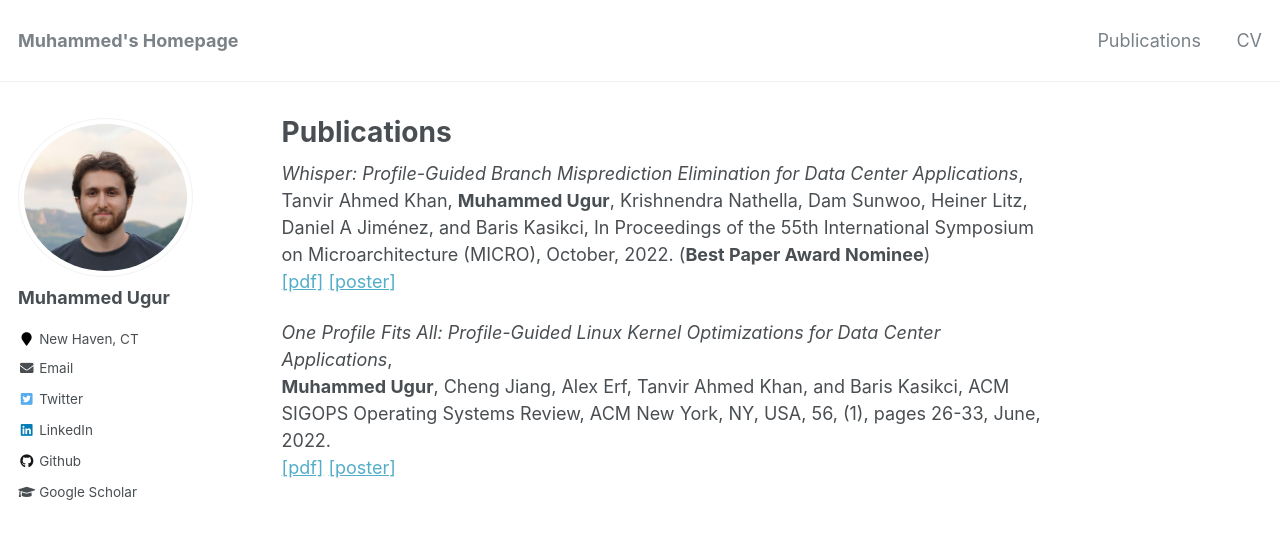
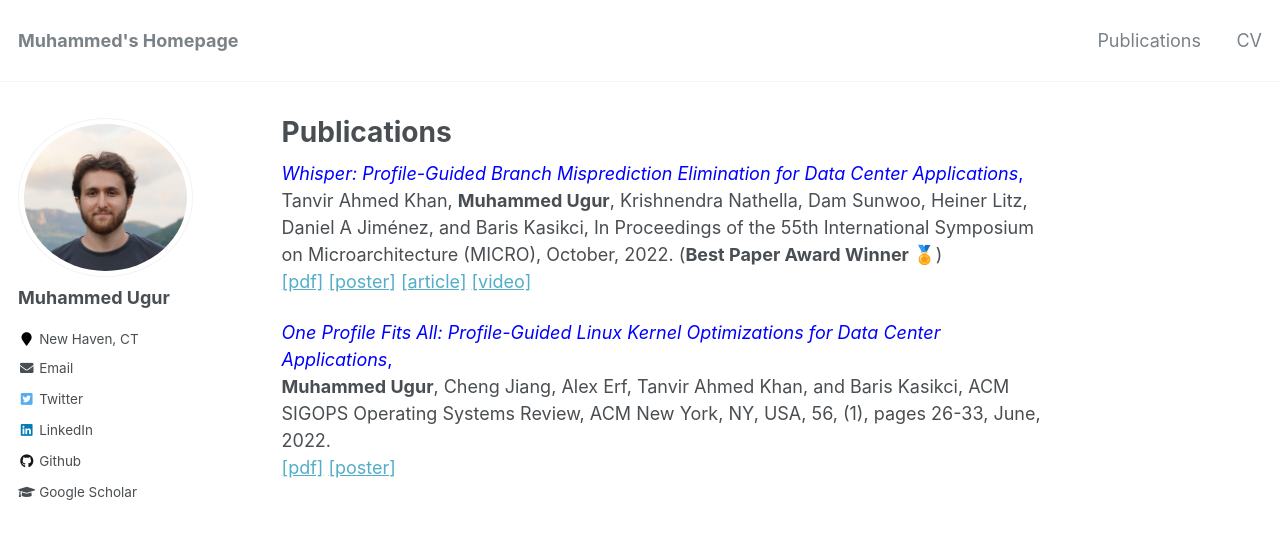
Before and after one commit to meugur/meugur.github.io, a Jekyll site: the page built from _pages/publications.md, in a window 1280 px wide. Shown: the top 539 px of the page. Built offline with Jekyll 4.4.1, drawn with Linux system fonts in a browser that asks for light colours.

Commit message:
Whisper update

```diff
--- a/_pages/publications.md
+++ b/_pages/publications.md
@@ -3,13 +3,16 @@ title: "Publications"
 permalink: /publications/
 author_profile: true
 ---
+<span style="color:blue">
+_Whisper: Profile-Guided Branch Misprediction Elimination for Data Center Applications_,
+</span>
+Tanvir Ahmed Khan, **Muhammed Ugur**, Krishnendra Nathella, Dam Sunwoo, Heiner Litz, Daniel A Jiménez, and Baris Kasikci,
+In Proceedings of the 55th International Symposium on Microarchitecture (MICRO), October, 2022. (**Best Paper Award Winner 🏅**)
+[[pdf]](https://meugur.github.io/files/whisper-micro-22.pdf) [[poster]](https://meugur.github.io/files/poster-asplos-22.pdf) [[article]](https://cse.engin.umich.edu/stories/system-to-avoid-data-center-inefficiencies-earns-best-paper) [[video]](https://www.youtube.com/watch?v=wbNlkTaGlz0)
 
-_Whisper: Profile-Guided Branch Misprediction Elimination for Data Center Applications_,
-Tanvir Ahmed Khan, **Muhammed Ugur**, Krishnendra Nathella, Dam Sunwoo, Heiner Litz, Daniel A Jiménez, and Baris Kasikci,
-In Proceedings of the 55th International Symposium on Microarchitecture (MICRO), October, 2022. (**Best Paper Award Nominee**)
-[[pdf]](https://meugur.github.io/files/whisper-micro-22.pdf) [[poster]](https://meugur.github.io/files/poster-asplos-22.pdf)
-
+<span style="color:blue">
 _One Profile Fits All: Profile-Guided Linux Kernel Optimizations for Data Center Applications_,
+</span>
 **Muhammed Ugur**, Cheng Jiang, Alex Erf, Tanvir Ahmed Khan, and Baris Kasikci,
 ACM SIGOPS Operating Systems Review, ACM New York, NY, USA, 56, (1), pages 26-33, June, 2022.
 [[pdf]](https://meugur.github.io/files/one-profile-fits-all-osr-22.pdf) [[poster]](https://meugur.github.io/files/poster-pldi-21.pdf)
```
Also changed, not shown: _includes/head.html (+10 -0 lines), _pages/about.md (+2 -1 lines).
